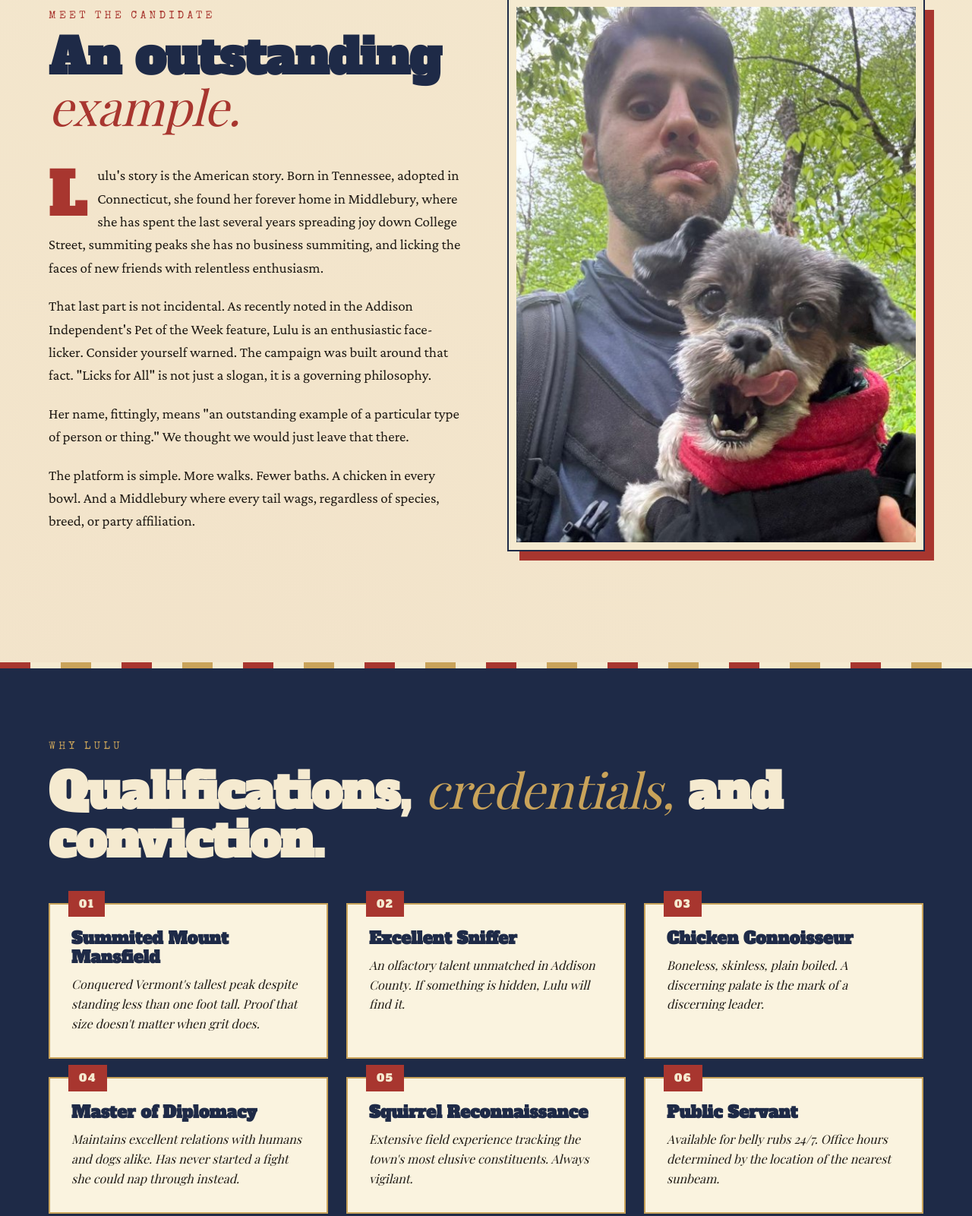
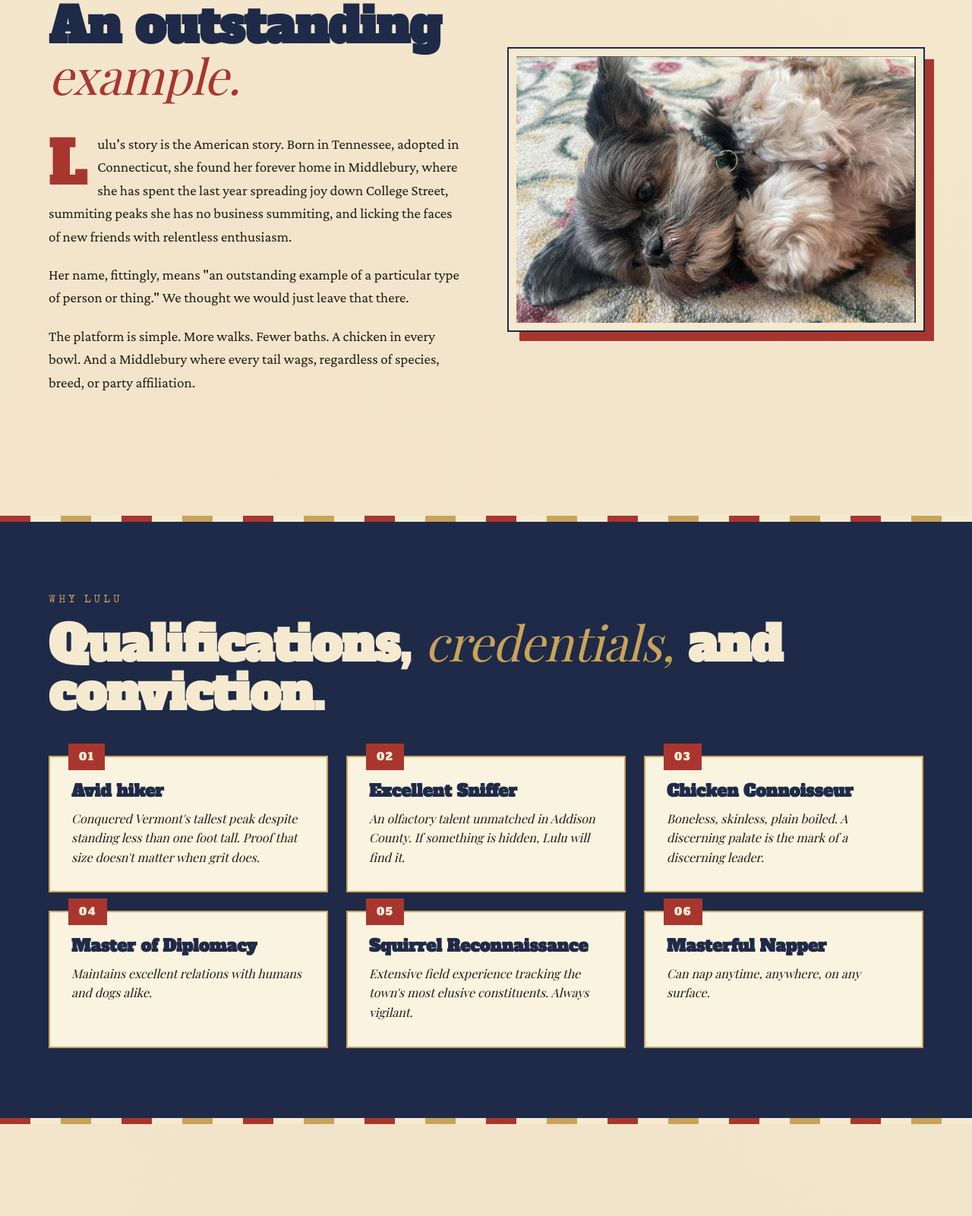
Before and after one commit to germanr/luluformayor, a plain HTML site: page index.html in a window 1280 px wide. Shown: the part 950-2551 px from the top of the page at 76% size. Drawn offline with nearby package versions, Linux system fonts and the light colour scheme; a web font is replaced by a local one.

Commit message:
Trim copy, swap about-section image, renumber qual cards

```diff
--- a/index.html
+++ b/index.html
@@ -652,7 +652,7 @@ footer .disclaimer {
       <div class="fade-up d2">
         <div class="slogan">&mdash; Licks for All &mdash;</div>
       </div>
-      <p class="subtitle fade-up d3">A small dog with a big vision for Middlebury. Endorsed by every human who has ever met her. Available for belly rubs 24/7.</p>
+      <p class="subtitle fade-up d3">A small dog with a big vision for Middlebury. Available for belly rubs 24/7.</p>
       <div class="cta-row fade-up d4">
         <a href="#vote" class="btn primary">Cast Your Vote</a>
         <a href="#qualifications" class="btn">Meet the Candidate</a>
@@ -675,13 +675,12 @@ footer .disclaimer {
       <div class="about-text">
         <span class="section-eyebrow">Meet the Candidate</span>
         <h2 class="section-title">An outstanding <em>example.</em></h2>
-        <p>Lulu's story is the American story. Born in Tennessee, adopted in Connecticut, she found her forever home in Middlebury, where she has spent the last several years spreading joy down College Street, summiting peaks she has no business summiting, and licking the faces of new friends with relentless enthusiasm.</p>
-        <p>That last part is not incidental. As recently noted in the Addison Independent's Pet of the Week feature, Lulu is an enthusiastic face-licker. Consider yourself warned. The campaign was built around that fact. "Licks for All" is not just a slogan, it is a governing philosophy.</p>
+        <p>Lulu's story is the American story. Born in Tennessee, adopted in Connecticut, she found her forever home in Middlebury, where she has spent the last year spreading joy down College Street, summiting peaks she has no business summiting, and licking the faces of new friends with relentless enthusiasm.</p>
         <p>Her name, fittingly, means "an outstanding example of a particular type of person or thing." We thought we would just leave that there.</p>
         <p>The platform is simple. More walks. Fewer baths. A chicken in every bowl. And a Middlebury where every tail wags, regardless of species, breed, or party affiliation.</p>
       </div>
       <div class="about-image">
-        <img src="./images/lulu-german.jpg" alt="Lulu with her human companion on the trail">
+        <img src="./images/lulu-cuddle.jpg" alt="Lulu cuddling with a friend">
       </div>
     </div>
   </section>
@@ -693,7 +692,7 @@ footer .disclaimer {
       <h2 class="section-title">Qualifications, <em>credentials,</em> and conviction.</h2>
       <div class="quals-grid">
         <div class="qual-card" data-num="01">
-          <h3>Summited Mount Mansfield</h3>
+          <h3>Avid hiker</h3>
           <p>Conquered Vermont's tallest peak despite standing less than one foot tall. Proof that size doesn't matter when grit does.</p>
         </div>
         <div class="qual-card" data-num="02">
@@ -706,19 +705,15 @@ footer .disclaimer {
         </div>
         <div class="qual-card" data-num="04">
           <h3>Master of Diplomacy</h3>
-          <p>Maintains excellent relations with humans and dogs alike. Has never started a fight she could nap through instead.</p>
+          <p>Maintains excellent relations with humans and dogs alike.</p>
         </div>
         <div class="qual-card" data-num="05">
           <h3>Squirrel Reconnaissance</h3>
           <p>Extensive field experience tracking the town's most elusive constituents. Always vigilant.</p>
         </div>
         <div class="qual-card" data-num="06">
-          <h3>Public Servant</h3>
-          <p>Available for belly rubs 24/7. Office hours determined by the location of the nearest sunbeam.</p>
-        </div>
-        <div class="qual-card" data-num="07">
           <h3>Masterful Napper</h3>
-          <p>Can nap anytime, anywhere, on any surface. A skill every public servant should have.</p>
+          <p>Can nap anytime, anywhere, on any surface.</p>
         </div>
       </div>
     </div>
```
